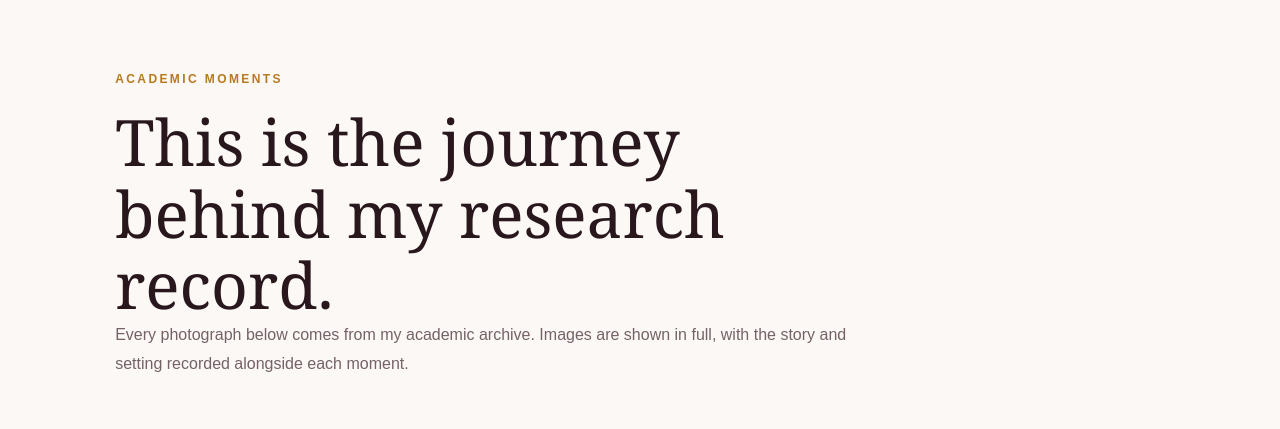
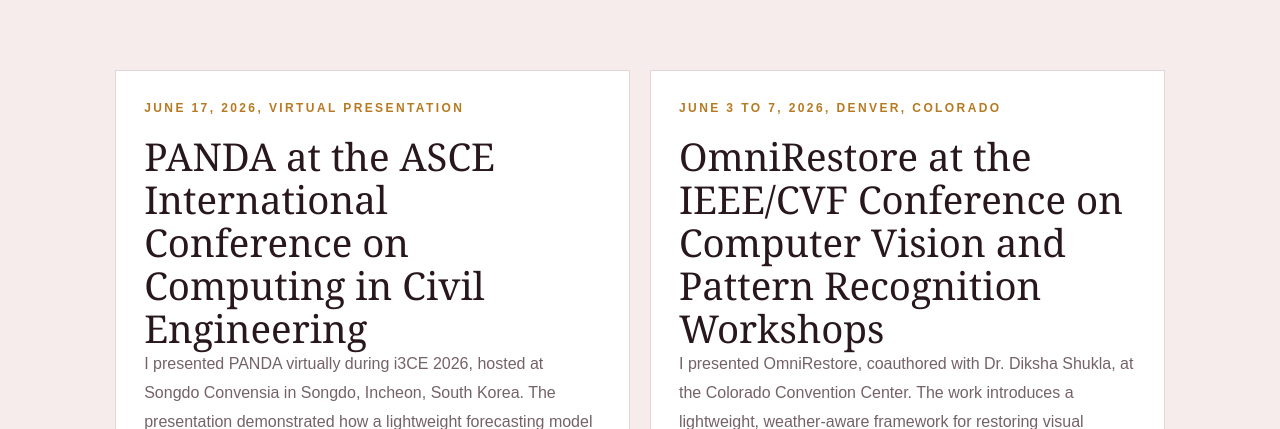
Before and after one commit to Judith989/judith-website-2026, a Next.js app: page /gallery in a window 1280 px wide. Shown: the part 800-1229 px from the top of the page. Built offline with nearby package versions, Linux system fonts and the light colour scheme; no server answers.

Commit message:
Remove gallery introduction filler

```diff
--- a/app/gallery/page.tsx
+++ b/app/gallery/page.tsx
@@ -101,12 +101,6 @@
   return (
     <main>
       <PageHero label="Gallery" title="The places I have been and the moments that shaped how I research." text="Come behind the papers with me, from graduation days and first presentations to the conference rooms where ideas became collaborations." />
-      <section className="page-section gallery-lead">
-        <p className="kicker">Academic moments</p>
-        <h2>This is the journey behind my research record.</h2>
-        <p>Every photograph below comes from my academic archive. Images are shown in full, with the story and setting recorded alongside each moment.</p>
-      </section>
-
       <section className="page-section gallery-highlight-grid">
         <article className="gallery-highlight-card"><div className="featured-story-copy"><p className="kicker">June 17, 2026, virtual presentation</p><h2>PANDA at the ASCE International Conference on Computing in Civil Engineering</h2><p>I presented PANDA virtually during i3CE 2026, hosted at Songdo Convensia in Songdo, Incheon, South Korea. The presentation demonstrated how a lightweight forecasting model and a Cesium digital twin can turn limited parking data into multi-horizon occupancy and turnover predictions that operators can inspect spatially.</p></div><PhotoStoryCarousel images={pandaPresentation} label="PANDA presentation" /></article>
         <article className="gallery-highlight-card"><div className="featured-story-copy"><p className="kicker">June 3 to 7, 2026, Denver, Colorado</p><h2>OmniRestore at the IEEE/CVF Conference on Computer Vision and Pattern Recognition Workshops</h2><p>I presented OmniRestore, coauthored with Dr. Diksha Shukla, at the Colorado Convention Center. The work introduces a lightweight, weather-aware framework for restoring visual information degraded by rain, snow, fog, low light, and composite conditions. Presenting it at CVPR brought this research into conversation with the international computer vision community and marked an important expansion of my work into robust autonomous perception.</p></div><PhotoStoryCarousel images={cvprPresentation} label="OmniRestore at CVPR" /></article>
```
